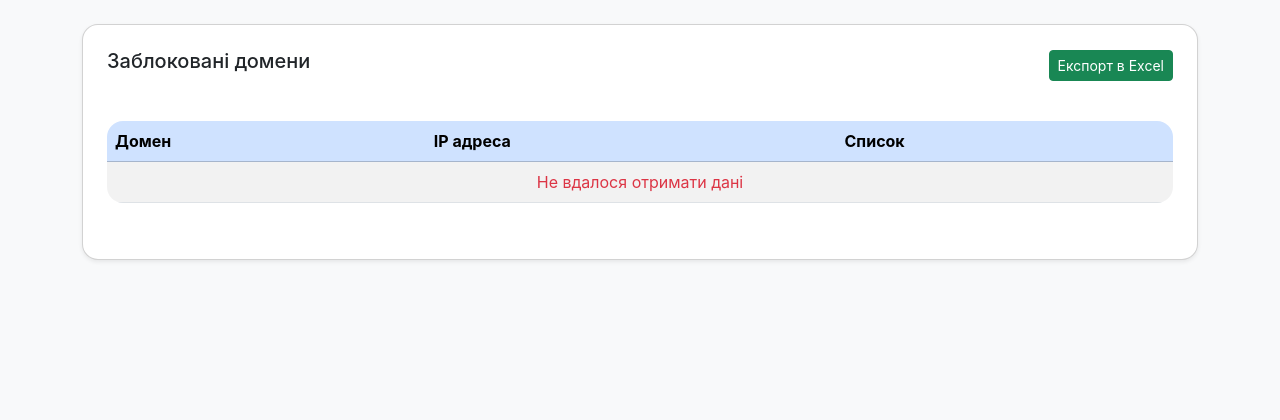
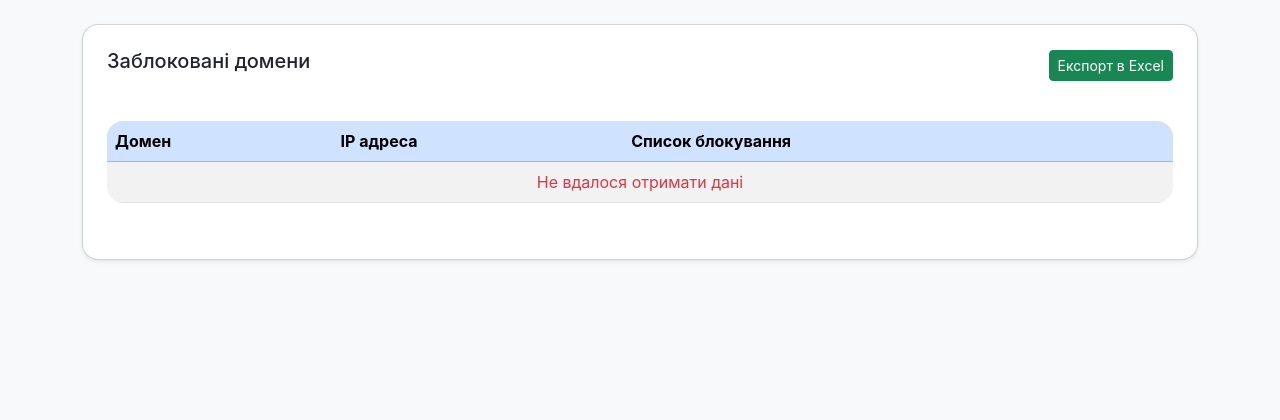
Before and after one commit to Igor-Cegelnyk/parse-blocked-sites, a FastAPI app: page / in a window 1280 px wide. Shown: the part 171-591 px from the top of the page. Run offline with FastAPI, Linux system fonts and the light colour scheme; parts of the project's set-up code (start-up, migrations or seed data) failed here and were passed over.

Commit message:
Rename table column

```diff
--- a/backend/templates/domain.html
+++ b/backend/templates/domain.html
@@ -13,7 +13,7 @@
         <tr>
           <th>Домен</th>
           <th>IP адреса</th>
-          <th>Список</th>
+          <th>Список блокування</th>
         </tr>
       </thead>
       <tbody id="domainTable"></tbody>
--- a/backend/templates/domain_search.html
+++ b/backend/templates/domain_search.html
@@ -19,7 +19,7 @@
     <tr>
       <th>Домен</th>
       <th>IP адреса</th>
-      <th>Список</th>
+      <th>Список блокування</th>
     </tr>
   </thead>
   <tbody id="resultsTable"></tbody>
--- a/backend/templates/file_search.html
+++ b/backend/templates/file_search.html
@@ -14,7 +14,7 @@
     <tr>
       <th>Домен</th>
       <th>IP адреса</th>
-      <th>Список</th>
+      <th>Список блокування</th>
     </tr>
   </thead>
   <tbody id="resultsTable"></tbody>
```
